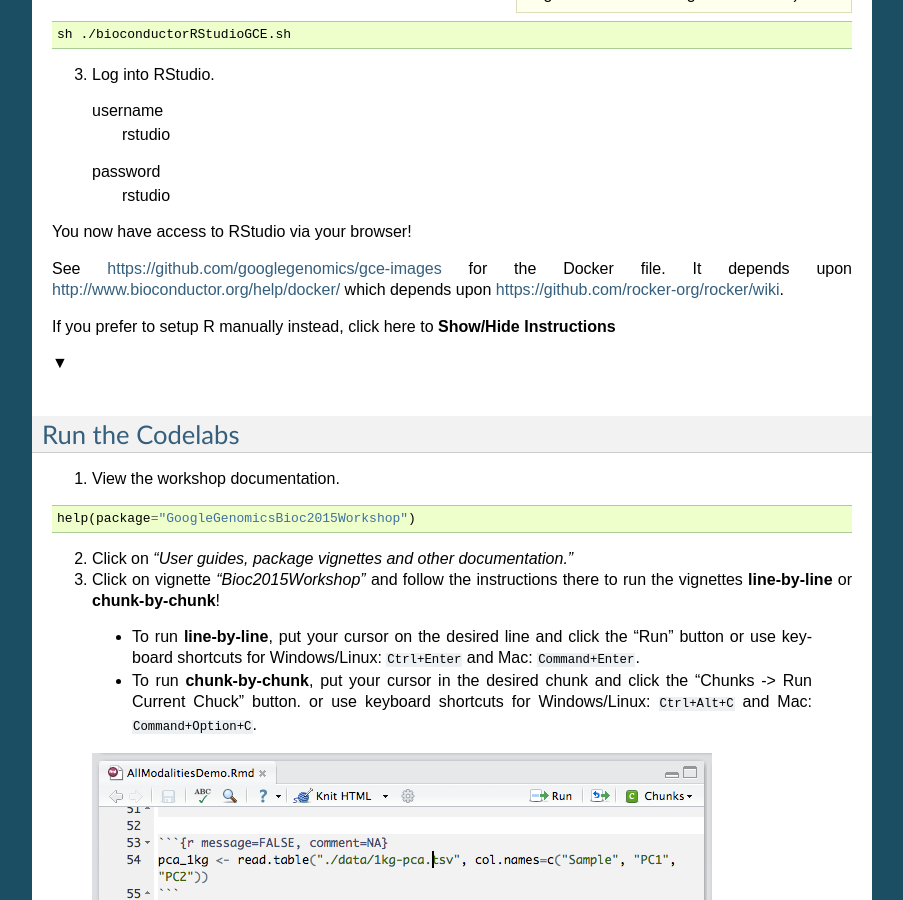
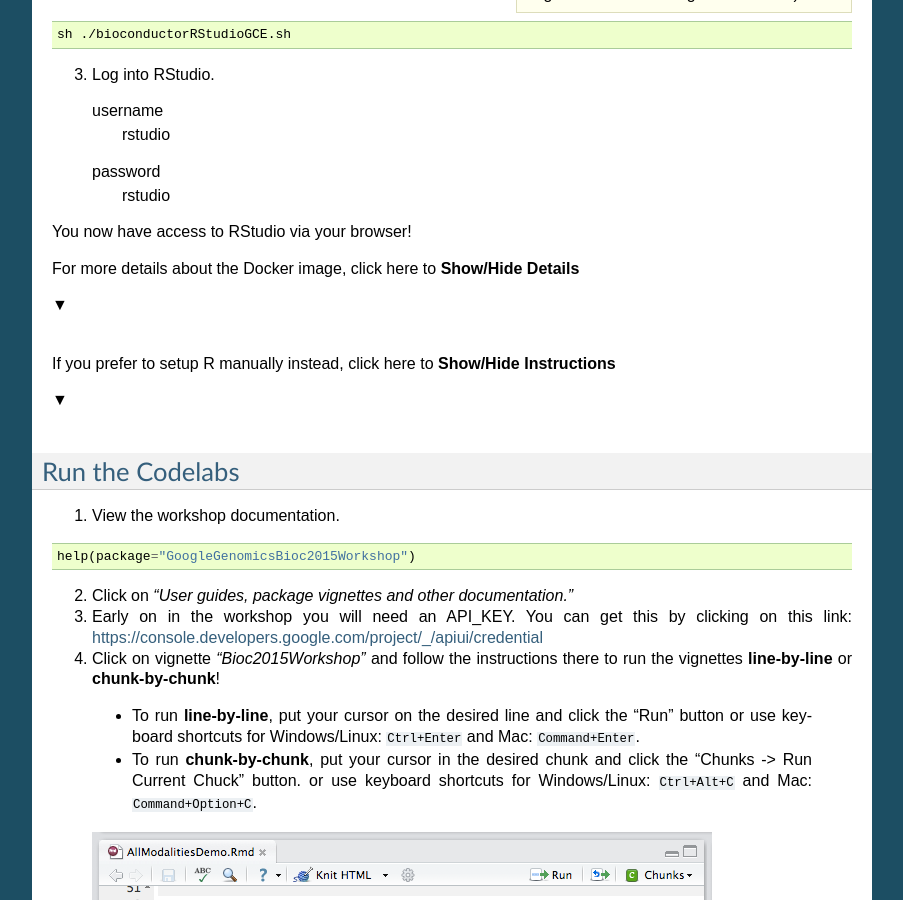
Before and after one commit to googlegenomics/readthedocs, a Sphinx documentation site: the page built from docs/source/workshops/bioc-2015.rst, in a window 1280 px wide and 900 px high, scrolled down 1899 px. Shown: the whole window, without its empty margins (198-1101 px from the left). Built offline with Sphinx 7.4.7, drawn with Linux system fonts in a browser that asks for light colours.

Commit message:
Add API_KEY and more Docker details.

```diff
--- /dev/null
+++ b/docs/source/includes/bioconductor_docker_details.rst
@@ -0,0 +1,7 @@
+See https://github.com/googlegenomics/gce-images for the Docker file.  It depends upon http://www.bioconductor.org/help/docker/ which depends upon https://github.com/rocker-org/rocker/wiki.
+
+Note that its big, over ``4GB``, since it is derived from the `Bioconductor Sequencing view <http://www.bioconductor.org/packages/release/BiocViews.html#___Sequencing>`_ and contains many annotation databases.
+
+To run this image locally::
+
+  docker run gcr.io/bioc_2015/devel_sequencing
--- /dev/null
+++ b/docs/source/includes/bioconductor_workshop_r_setup.rst
@@ -0,0 +1,10 @@
+.. code::
+
+  # Install BiocInstaller.
+  source("http://bioconductor.org/biocLite.R")
+  # See http://www.bioconductor.org/developers/how-to/useDevel/
+  useDevel()
+  # Install devtools which is needed for the special use of biocLite() below.
+  biocLite("devtools")
+  # Install the workshop material.
+  biocLite("googlegenomics/bioconductor-workshop-r", build_vignettes=TRUE, dependencies=TRUE)
--- a/docs/source/workshops/bioc-2015.rst
+++ b/docs/source/workshops/bioc-2015.rst
@@ -45,7 +45,15 @@ Bioconductor maintains Docker images with R, Bioconductor packages, and RStudio
 
 You now have access to RStudio via your browser!
 
-See https://github.com/googlegenomics/gce-images for the Docker file.  It depends upon http://www.bioconductor.org/help/docker/ which depends upon https://github.com/rocker-org/rocker/wiki.
+.. container:: toggle
+
+    .. container:: header
+
+        For more details about the Docker image, click here to **Show/Hide Details**
+
+    .. container:: content
+
+      .. include:: /includes/bioconductor_docker_details.rst
 
 .. container:: toggle
 
@@ -55,12 +63,7 @@ See https://github.com/googlegenomics/gce-images for the Docker file.  It depend
 
     .. container:: content
 
-      .. code::
-
-        source("http://bioconductor.org/biocLite.R") # installs BiocInstaller
-        useDevel() # specifies to use bioc-devel (3.2)
-        biocLite("devtools") # needed for the special use of biocLite() below
-        biocLite("googlegenomics/bioconductor-workshop-r", build_vignettes=TRUE, dependencies=TRUE)
+      .. include:: /includes/bioconductor_workshop_r_setup.rst
 
 Run the Codelabs
 ------------------------------------------------------
@@ -73,7 +76,9 @@ Run the Codelabs
 
 (2) Click on *"User guides, package vignettes and other documentation."*
 
-(3) Click on vignette *"Bioc2015Workshop"* and follow the instructions there to run the vignettes **line-by-line** or **chunk-by-chunk**!
+(3) Early on in the workshop you will need an API_KEY.  You can get this by clicking on this link: https://console.developers.google.com/project/_/apiui/credential
+
+(4) Click on vignette *"Bioc2015Workshop"* and follow the instructions there to run the vignettes **line-by-line** or **chunk-by-chunk**!
 
   * To run **line-by-line**, put your cursor on the desired line  and click the "Run" button or use keyboard shortcuts for Windows/Linux: ``Ctrl+Enter`` and Mac: ``Command+Enter``.
 
```
